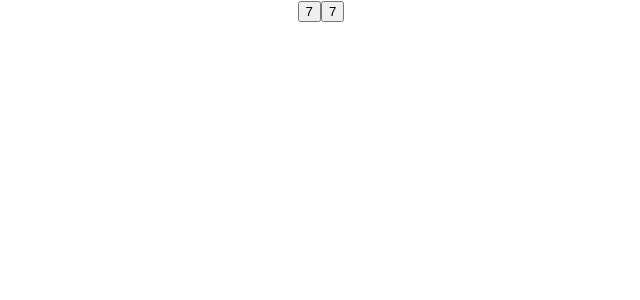
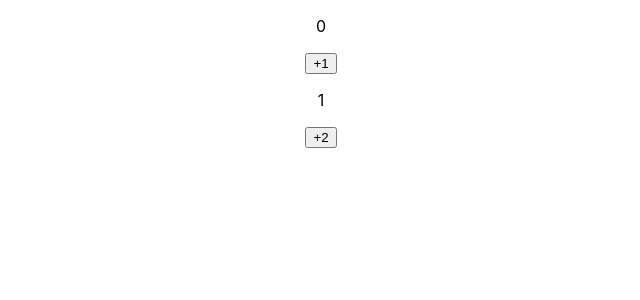
Before and after one commit to Dorisfeng/Interview-practice, a React app in the folder react-demo-app/: page / in a window 1280 px wide. Shown: the top 300 px of the page, without its empty margins (319-959 px from the left). Built offline with nearby package versions, Linux system fonts and the light colour scheme.

Commit message:
fix: debounce

```diff
--- a/react-demo-app/src/App.js
+++ b/react-demo-app/src/App.js
@@ -6,6 +6,7 @@ import {
   UseRefDemo,
   ForwardRefDemo,
   CustomHook,
+  CustomHooks,
 } from "./demo";
 import "./App.css";
 
@@ -18,7 +19,8 @@ function App() {
       {/* <UseLayoutEffectDemo /> */}
       {/* <UseRefDemo /> */}
       {/* <ForwardRefDemo /> */}
-      <CustomHook />
+      {/* <CustomHook /> */}
+      <CustomHooks />
     </div>
   );
 }
--- /dev/null
+++ b/react-demo-app/src/demo/custom-hooks/index.js
@@ -0,0 +1,25 @@
+import useXState from "./useMyState";
+const Demo = () => {
+  const [number, setNumber] = useXState(0);
+  const [number1, setNumber1] = useXState(1);
+  const add = () => {
+    setNumber(number + 1, (val) => {
+      console.log("add cb", val);
+    });
+  };
+  const add2 = () => {
+    setNumber1(number1 + 2, (val) => {
+      console.log("add2 cb", val);
+    });
+  };
+  console.log("number", number);
+  return (
+    <div>
+      <p>{number}</p>
+      <button onClick={add}>+1</button>
+      <p>{number1}</p>
+      <button onClick={add2}>+2</button>
+    </div>
+  );
+};
+export default Demo;
--- /dev/null
+++ b/react-demo-app/src/demo/custom-hooks/useMyState.js
@@ -0,0 +1,40 @@
+// import { useState, useRef, useEffect, useLayoutEffect } from "react";
+
+// const useXState = (initState) => {
+//   const [state, setState] = useState(initState);
+//   let isUpdate = useRef();
+//   const setXState = (state, cb) => {
+//     setState((prev) => {
+//       //   cb();
+//       isUpdate.current = cb;
+//       return typeof state === "function" ? state(prev) : state;
+//     });
+//   };
+//   useLayoutEffect(() => {
+//     console.log(111, state);
+//     if (isUpdate.current) {
+//       isUpdate.current();
+//       isUpdate.current = null;
+//     }
+//   }, [state]);
+//   return [state, setXState];
+// };
+// export default useXState;
+
+import { useEffect, useRef, useState } from "react";
+
+const useXState = (initState) => {
+  const [state, setState] = useState(initState);
+  let isUpdate = useRef();
+  const setXState = (state, cb) => {
+    setState((prev) => {
+      let value = typeof state === "function" ? state(prev) : state;
+      cb(value);
+      return value;
+    });
+  };
+
+  return [state, setXState];
+};
+
+export default useXState;
--- a/react-demo-app/src/demo/index.js
+++ b/react-demo-app/src/demo/index.js
@@ -5,6 +5,7 @@ import UseLayoutEffectDemo from "./useLayout-demo";
 import UseRefDemo from "./useRef-demo";
 import ForwardRefDemo from "./forwardRef-demo";
 import CustomHook from "./custom-hook";
+import CustomHooks from "./custom-hooks";
 
 export {
   Hooks,
@@ -14,4 +15,5 @@ export {
   UseRefDemo,
   ForwardRefDemo,
   CustomHook,
+  CustomHooks,
 };
```
Also changed, not shown: react-demo-app/src/demo/custom-hooks/useDebounce.js (added, +16 -0 lines).
